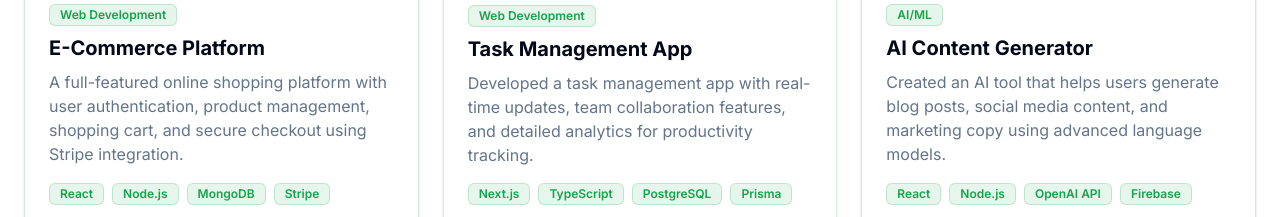
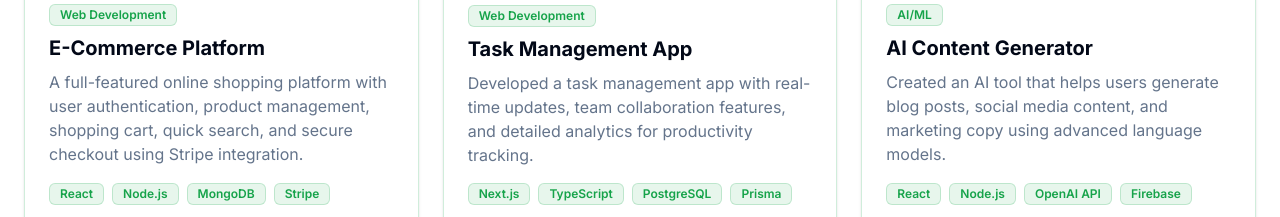
Before and after one commit to samiullahsaleem/portfolio-latest, a Next.js app in the folder tech-portfolio/: page /projects in a window 1280 px wide. Shown: the part 683-900 px from the top of the page. Built offline with nearby package versions, Linux system fonts and the light colour scheme.

Commit message:
Updated Description updated

```diff
--- a/tech-portfolio/app/projects/page.tsx
+++ b/tech-portfolio/app/projects/page.tsx
@@ -36,7 +36,7 @@ const projectsData: Project[] = [
     id: 1,
     title: "E-Commerce Platform",
     description:
-      "A full-featured online shopping platform with user authentication, product management, shopping cart, and secure checkout using Stripe integration.",
+      "A full-featured online shopping platform with user authentication, product management, shopping cart, quick search, and secure checkout using Stripe integration.",
     image: "/placeholder.svg?height=500&width=800",
     category: "Web Development",
     languages: ["React", "Node.js", "MongoDB", "Stripe"],
```
